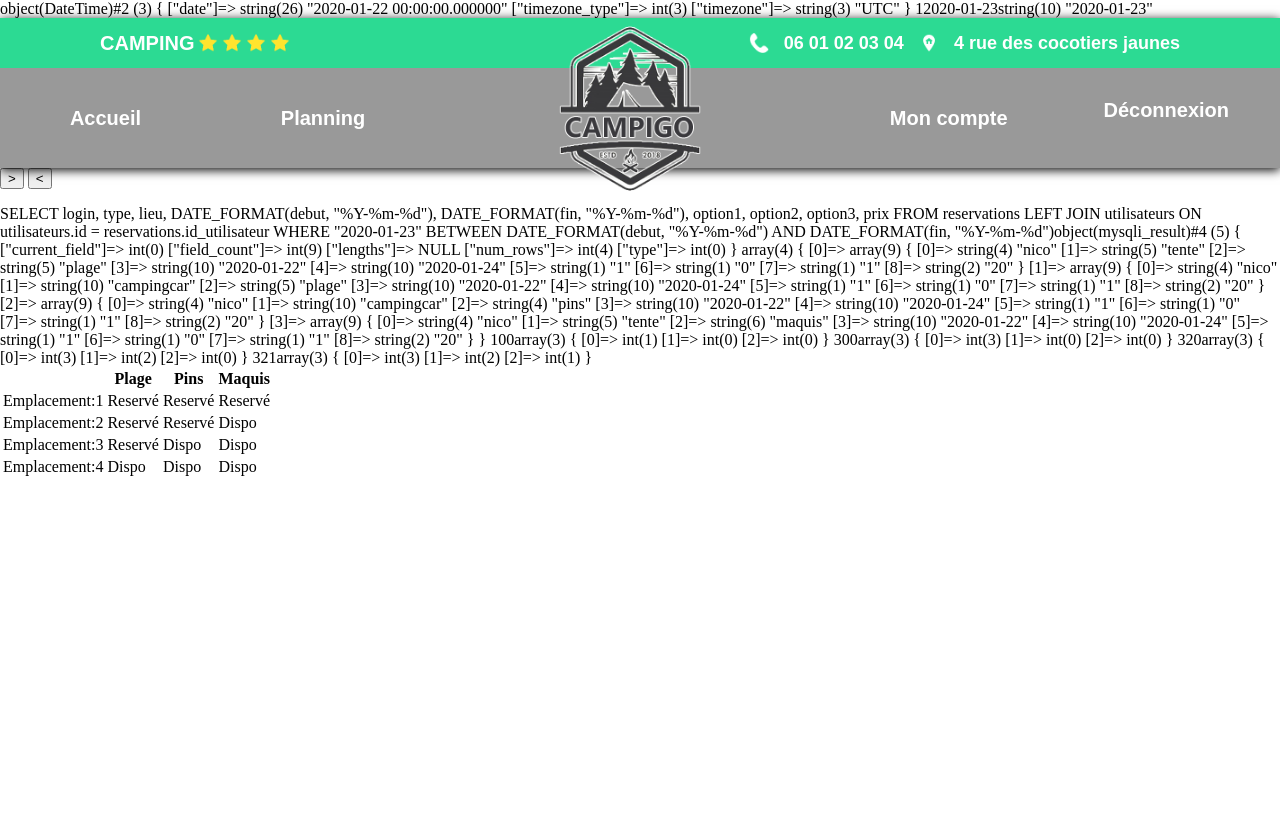
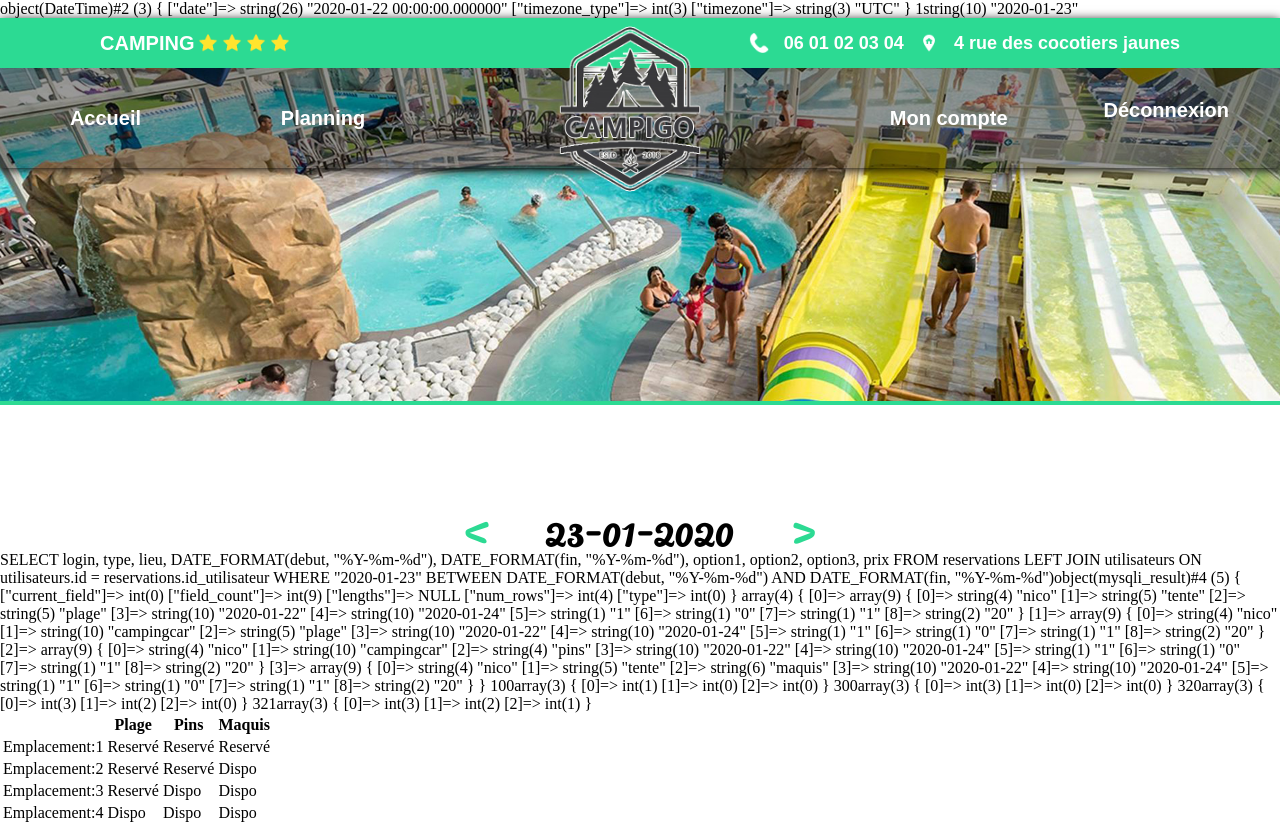
Before and after one commit to nicolas-camilloni/camping, a PHP site: page /planning.php in a window 1280 px wide. Before the commit the page ends 476 px from the top, so only its background shows below. Run offline with PHP 8.4, Linux system fonts and the light colour scheme; a user stored in the database is signed in; data comes from the database, SQL or seed files in the repository.

Commit message:
css form + début css planning

```diff
--- a/css/style.css
+++ b/css/style.css
@@ -170,7 +170,6 @@ main {
 }
 
 .top {
-    height: 100%;
     width: 100%;
     border-bottom: 4px solid #2cda93;
 }
@@ -349,7 +348,7 @@ main {
     transition: all 0.25s;
 }
 
-/* ================= INSCRIPTION ================= */
+/* ================= FORMULAIRES ================= */
 
 .form {
     display: flex;
@@ -427,6 +426,38 @@ main {
     font-size: 24px;
     font-family: "Raleway-Regular";
     text-align: center;
+}
+
+/* ================= PLANNING ================= */
+
+#dateplanning {
+    display: flex;
+    flex-direction: row;
+    justify-content: center;
+    align-items: center;
+    margin: 100px 0 0 0;
+    font-size: 46px;
+}
+
+#dateplanning p {
+    margin: 0 50px 0 50px;
+    font-family: "Pacifico";
+    line-height: 44px;
+}
+
+#dateplanning input {
+    font-size: 44px;
+    background-color: transparent;
+    border: none;
+    color: #2cda93;
+    margin: 0;
+    line-height: 44px;
+    font-family: "Pacifico";
+}
+
+#dateplanning input:hover {
+    border: 2px solid black;
+    cursor: pointer;
 }
 
 /* ================= FOOTER ================= */
--- a/footer.php
+++ b/footer.php
@@ -58,6 +58,6 @@
 		</section>
 		<section id="containercopyright">
 			<article id="copyright">
-				Copyright 2019 - La Plateforme | Nicolas & Thierry
+				Copyright 2020 - La Plateforme | Nicolas & Thierry
 		</section>
 	</footer>
--- a/header.php
+++ b/header.php
@@ -44,7 +44,7 @@
             </section>
             <section>
                 <form action="index.php" method="get">
-                    <button type="submit" name="deco" value="Déconnexion" />
+                    <button type="submit" name="deco" value="Déconnexion">
                 </form>
                 <a href="index.php?deco"><p>Déconnexion</p></a>
             </section>
--- a/planning.php
+++ b/planning.php
@@ -22,8 +22,6 @@ echo $_SESSION["num"];
 
 date_add($datejour, date_interval_create_from_date_string($_SESSION['num']." days"));
 
-echo date_format($datejour, 'Y-m-d');
-
 $dateselec = date_format($datejour, 'Y-m-d');
 
 var_dump($dateselec);
@@ -40,11 +38,15 @@ var_dump($dateselec);
 <?php
     include("header.php");
 ?>
-
-<form method="post" action="planning.php">
+<main>
+    <img class="top" src="img/topplanning.jpg">
+    <section id="cdateplanning">
+    <form id="dateplanning" method="post" action="planning.php">
+        <input type="submit" name="precedent" value="<">
+        <p><?php echo date_format($datejour, 'd-m-Y'); ?></p>
         <input type="submit" name="suivant" value=">">
-    <input type="submit" name="precedent" value="<">
     </form>
+    </section>
 
     <?php
 
@@ -136,3 +138,6 @@ foreach ( $resultat as $key ) {
         </tbody>
 
     </table>
+    </main>
+</body>
+</html>
```
Also changed, not shown: img/topplanning.jpg (added). Lines whose indentation alone changed are shown as unchanged.
